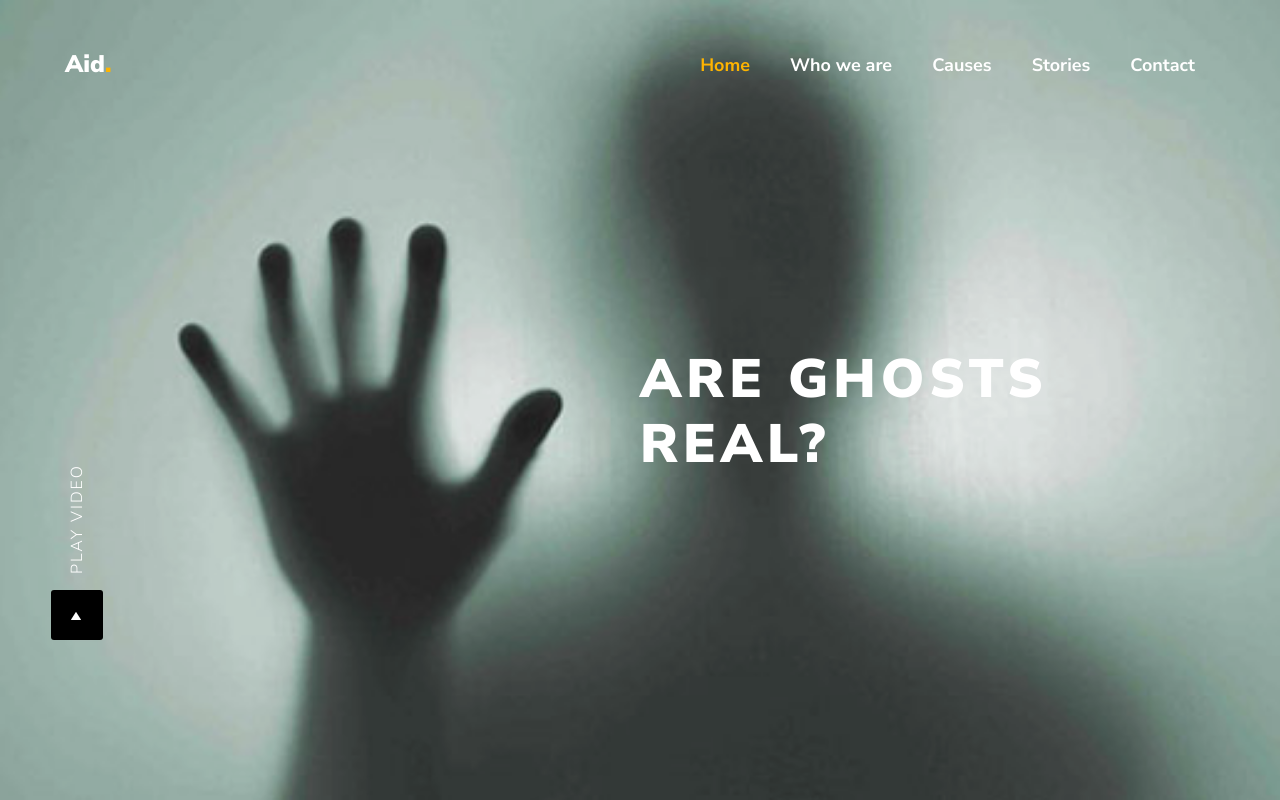
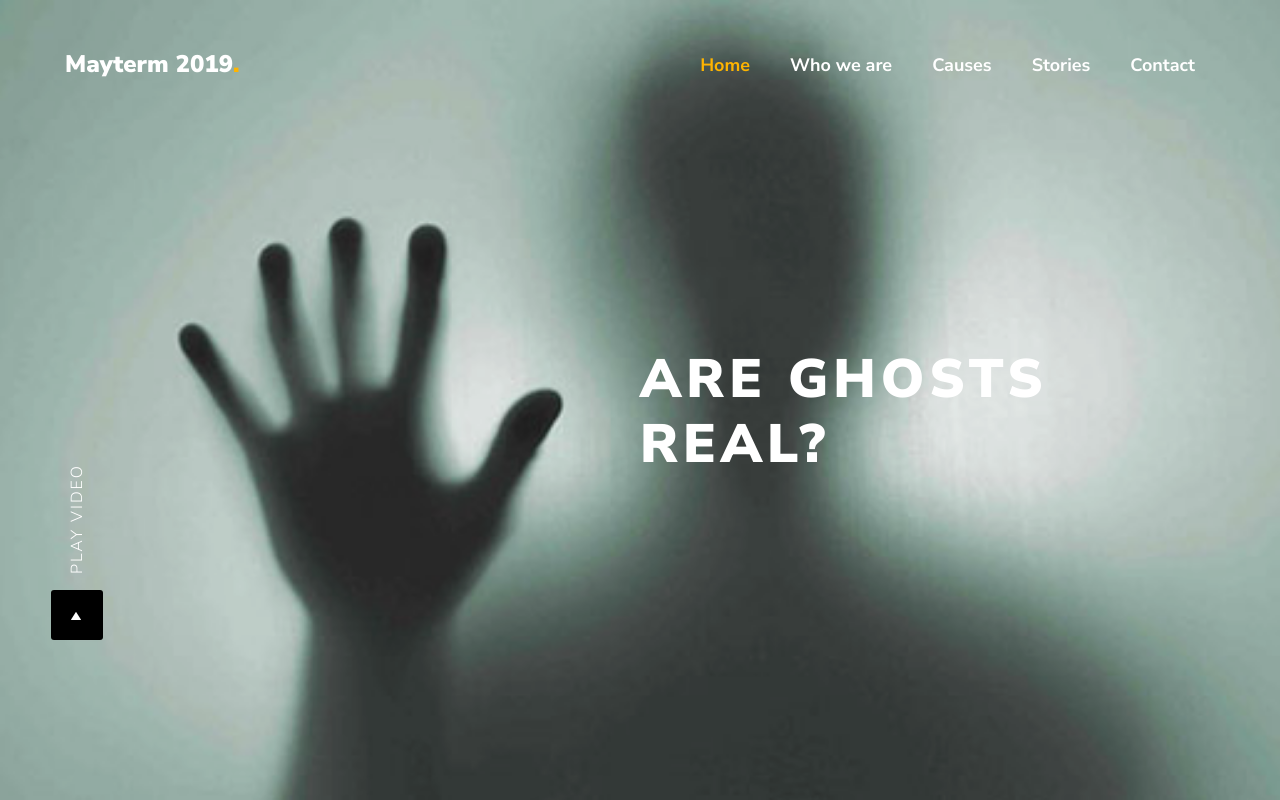
Before and after one commit to mayterm2019/mayterm2019.github.io, a plain HTML site: page index.html in a window 1280 px wide. Shown: the top 800 px of the page. Drawn offline with Linux system fonts and the light colour scheme; some packages are replaced by stand-ins of ours; no server answers; files whose address does not match are found by name.

Commit message:
updated title

```diff
--- a/index.html
+++ b/index.html
@@ -29,7 +29,7 @@
   <body>
 	  <nav class="navbar navbar-expand-lg navbar-dark ftco_navbar bg-dark ftco-navbar-light" id="ftco-navbar">
 	    <div class="container">
-	      <a class="navbar-brand" href="index.html">Aid<span>.</span></a>
+	      <a class="navbar-brand" href="index.html">Mayterm 2019<span>.</span></a>
 	      <button class="navbar-toggler" type="button" data-toggle="collapse" data-target="#ftco-nav" aria-controls="ftco-nav" aria-expanded="false" aria-label="Toggle navigation">
 	        <span class="oi oi-menu"></span> Menu
 	      </button>
```
